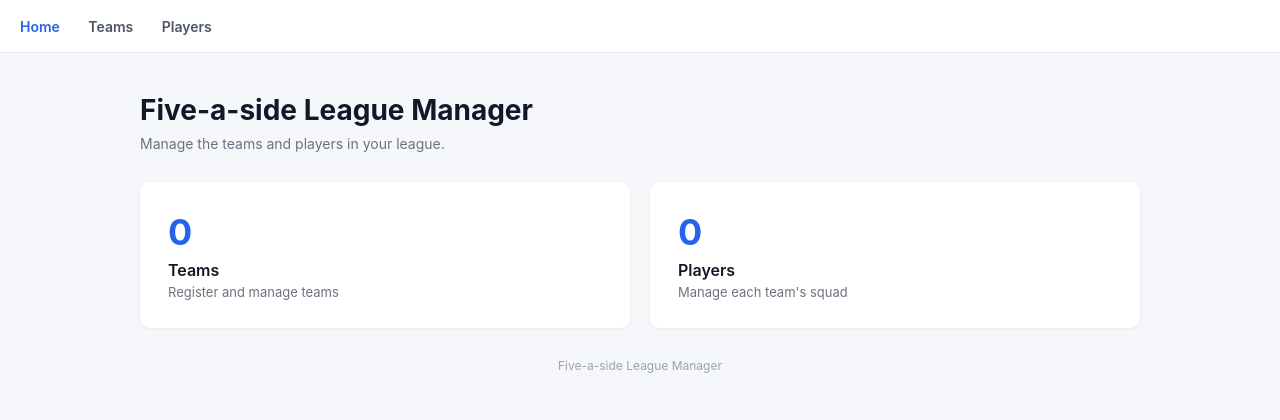
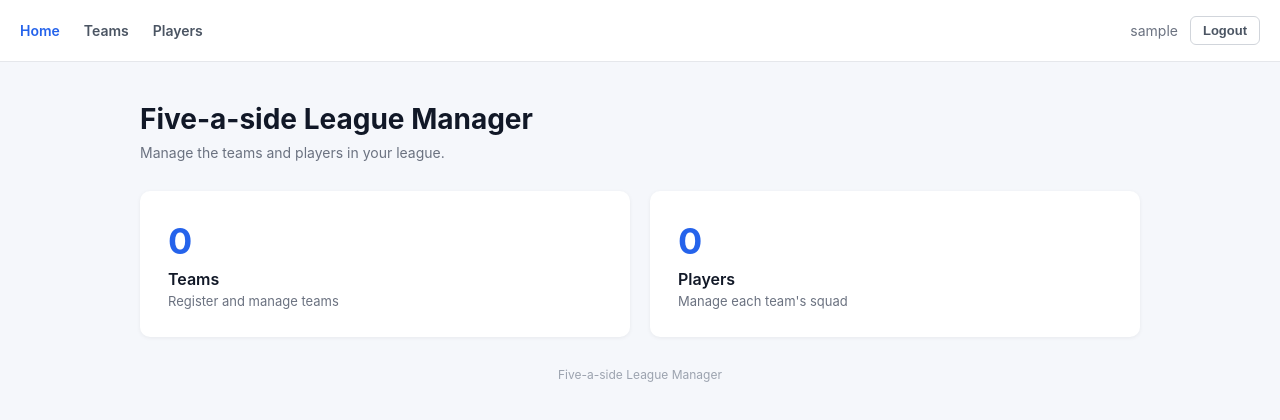
Before and after one commit to workwithmanny/Leaguemanager, a Spring Boot app: page / in a window 1280 px wide. Shown: the top 420 px of the page. Run offline with Spring Boot 4, Linux system fonts and the light colour scheme; the visitor is signed in with stand-in values (Sample User, id 1); data that the repository does not hold is empty; some of the project's set-up classes (security, data sources, template engines, error pages and the like) are left out, and stand-ins take their place; some libraries are stand-ins or nearby versions.

Commit message:
Add logout button and show logged-in user in navigation

```diff
--- a/pom.xml
+++ b/pom.xml
@@ -67,6 +67,10 @@
             <scope>test</scope>
         </dependency>
         <dependency>
+            <groupId>org.thymeleaf.extras</groupId>
+            <artifactId>thymeleaf-extras-springsecurity6</artifactId>
+        </dependency>
+        <dependency>
             <groupId>org.springframework.boot</groupId>
             <artifactId>spring-boot-starter-thymeleaf-test</artifactId>
             <scope>test</scope>
--- a/src/main/resources/static/css/application.css
+++ b/src/main/resources/static/css/application.css
@@ -315,3 +315,30 @@ select:focus {
     border-color: #a7f3d0;
     color: #065f46;
 }
+nav {
+    display: flex;
+    align-items: center;
+}
+
+.nav-end {
+    margin-left: auto;
+    display: flex;
+    align-items: center;
+    gap: 12px;
+}
+
+.nav-user {
+    color: #6b7280;
+    font-size: 14px;
+}
+
+.btn-logout {
+    background: none;
+    border: 1px solid #d1d5db;
+    border-radius: 6px;
+    padding: 6px 12px;
+    font-size: 13px;
+    font-weight: 600;
+    color: #4b5563;
+    cursor: pointer;
+}
--- a/src/main/resources/templates/fragments/navigation.html
+++ b/src/main/resources/templates/fragments/navigation.html
@@ -1,11 +1,22 @@
 <!DOCTYPE html>
-<html lang="en" xmlns:th="http://www.thymeleaf.org">
+<html lang="en"
+      xmlns:th="http://www.thymeleaf.org"
+      xmlns:sec="http://www.thymeleaf.org/extras/spring-security">
 <body>
 
 <nav th:fragment="navigation(active)">
     <a th:href="@{/}" th:classappend="${active == 'home'} ? 'active'">Home</a>
     <a th:href="@{/teams}" th:classappend="${active == 'teams'} ? 'active'">Teams</a>
     <a th:href="@{/players}" th:classappend="${active == 'players'} ? 'active'">Players</a>
+
+    <div class="nav-end" sec:authorize="isAuthenticated()">
+        <span class="nav-user" sec:authentication="name">username</span>
+        <form th:action="@{/logout}" method="post" class="inline-form">
+            <button type="submit" class="btn-logout">Logout</button>
+        </form>
+    </div>
+
+    <a class="nav-end" th:href="@{/login}" sec:authorize="!isAuthenticated()">Login</a>
 </nav>
 
 </body>
```
